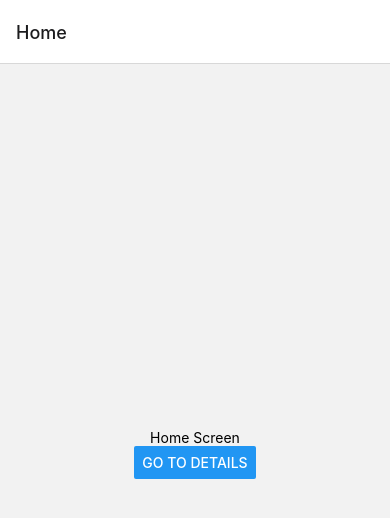
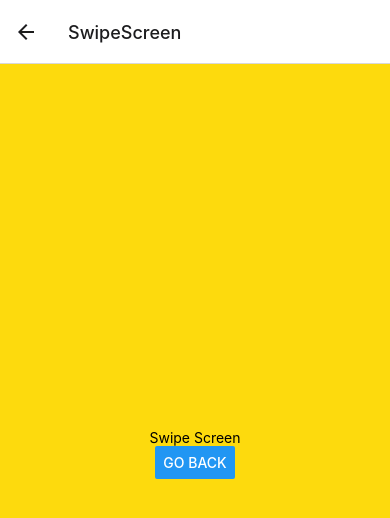
Before and after one commit to fredrikhaustein/movieswipeapp, a React Native app: screen /SwipeScreen in a window 390 px wide. Shown: the top 518 px of the page. Built offline with nearby package versions, Linux system fonts and the light colour scheme.

Commit message:
added firebase

```diff
--- a/App.tsx
+++ b/App.tsx
@@ -3,20 +3,22 @@ import React from "react";
 import { StyleSheet, Text, View } from "react-native";
 import { NavigationContainer } from "@react-navigation/native";
 import { createNativeStackNavigator } from "@react-navigation/native-stack";
-import Login from "./screens/LoginScreen";
-import Signup from "./screens/Signupscreen";
 import DetailScreen from "./screens/DetailScreen";
 import Home from "./screens/Home";
+import SwipeScreen from "./screens/Swipescreen";
 
 export default function App() {
   const Stack = createNativeStackNavigator();
   return (
     <NavigationContainer>
       <Stack.Navigator initialRouteName="Home">
-        <Stack.Screen name="Home" component={Home} />
-        <Stack.Screen name="Login" component={Login} />
-        <Stack.Screen name="Signup" component={Signup} />
+        <Stack.Screen
+          name="Home"
+          component={Home}
+          options={{ headerShown: false }}
+        />
         <Stack.Screen name="Details" component={DetailScreen} />
+        <Stack.Screen name="SwipeScreen" component={SwipeScreen} />
       </Stack.Navigator>
     </NavigationContainer>
   );
--- /dev/null
+++ b/metro.config.js
@@ -0,0 +1,4 @@
+// Learn more https://docs.expo.io/guides/customizing-metro
+const { getDefaultConfig } = require('expo/metro-config');
+
+module.exports = getDefaultConfig(__dirname);
--- a/package.json
+++ b/package.json
@@ -13,6 +13,7 @@
     "@react-navigation/native-stack": "^6.9.1",
     "expo": "~47.0.3",
     "expo-status-bar": "~1.4.2",
+    "firebase": "^9.14.0",
     "react": "18.1.0",
     "react-dom": "18.1.0",
     "react-native": "0.70.5",
--- a/screens/DetailScreen.tsx
+++ b/screens/DetailScreen.tsx
@@ -2,7 +2,14 @@ import { Button, View, Text } from "react-native";
 
 export const DetailsScreen = ({ navigation }: any) => {
   return (
-    <View style={{ flex: 1, alignItems: "center", justifyContent: "center" }}>
+    <View
+      style={{
+        flex: 1,
+        alignItems: "center",
+        justifyContent: "center",
+        backgroundColor: "#FDDA0D",
+      }}
+    >
       <Text>Details Screen</Text>
       <Button
         title="Go to Details... again"
@@ -10,10 +17,6 @@ export const DetailsScreen = ({ navigation }: any) => {
       />
       <Button title="Go to Home" onPress={() => navigation.navigate("Home")} />
       <Button title="Go back" onPress={() => navigation.goBack()} />
-      <Button
-        title="Go back to first screen in stack"
-        onPress={() => navigation.popToTop()}
-      />
     </View>
   );
 };
--- a/screens/Home.tsx
+++ b/screens/Home.tsx
@@ -2,11 +2,22 @@ import { Button, View, Text } from "react-native";
 
 export const HomeScreen = ({ navigation }: any) => {
   return (
-    <View style={{ flex: 1, alignItems: "center", justifyContent: "center" }}>
-      <Text>Home Screen</Text>
+    <View
+      style={{
+        flex: 1,
+        alignItems: "center",
+        justifyContent: "center",
+        backgroundColor: "#FDDA0D",
+      }}
+    >
+      <Text style={{ fontSize: 40, margin: 10 }}>Welcome to Movieswiper</Text>
       <Button
         title="Go to Details"
         onPress={() => navigation.navigate("Details")}
+      />
+      <Button
+        title="Go to swipecard"
+        onPress={() => navigation.navigate("SwipeScreen")}
       />
     </View>
   );
--- a/screens/LoginScreen.tsx
+++ /dev/null
@@ -1,17 +0,0 @@
-import React from "react";
-import { View, Text, TouchableOpacity } from "react-native";
-import { useNavigation } from "@react-navigation/native";
-import signupscreen from "./Signupscreen";
-
-const Login = ({ navigation }: any) => {
-  // const navigation = useNavigation();
-  return (
-    <View style={{ flex: 1, alignItems: "center", justifyContent: "center" }}>
-      <Text>This is a Login Screen</Text>
-      <TouchableOpacity onPress={() => navigation.navigate("Signup")}>
-        <Text>Move to Signup Screen</Text>
-      </TouchableOpacity>
-    </View>
-  );
-};
-export default Login;
--- a/screens/Signupscreen.tsx
+++ /dev/null
@@ -1,11 +0,0 @@
-import React from "react";
-import { View, Text } from "react-native";
-
-const Signup = () => {
-  return (
-    <View style={{ flex: 1, alignItems: "center", justifyContent: "center" }}>
-      <Text>This is a Signup Screen</Text>
-    </View>
-  );
-};
-export default Signup;
--- /dev/null
+++ b/screens/Swipescreen.tsx
@@ -0,0 +1,19 @@
+import { Button, View, Text } from "react-native";
+
+export const SwipeScreen = ({ navigation }: any) => {
+  return (
+    <View
+      style={{
+        flex: 1,
+        alignItems: "center",
+        justifyContent: "center",
+        backgroundColor: "#FDDA0D",
+      }}
+    >
+      <Text>Swipe Screen</Text>
+      <Button title="Go back" onPress={() => navigation.goBack()} />
+    </View>
+  );
+};
+
+export default SwipeScreen;
```
Also changed, not shown: firebaseConfig.ts (added, +20 -0 lines), 2 other files (tests, documents, lock files or other folders).
